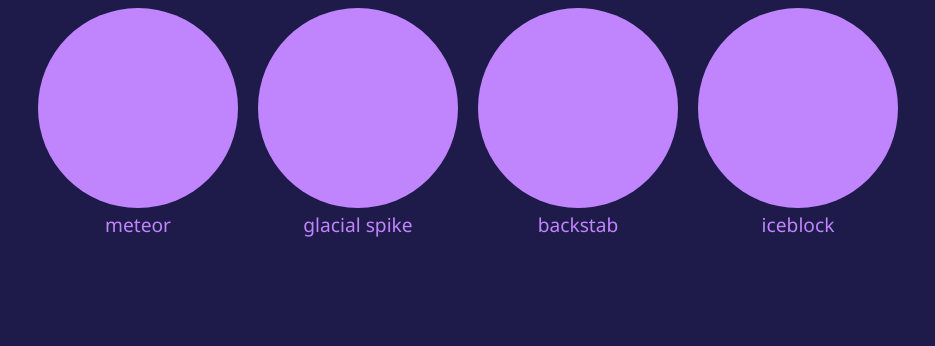
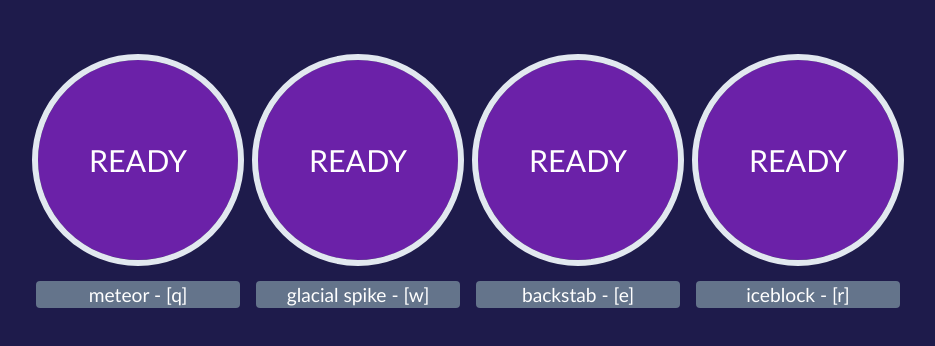
Before and after one commit to Tfines19/ability-cooldowns, a website built with Vite: page index.html in a window 1280 px wide. Shown: the whole page, without its empty margins (172-1107 px from the left). Built offline with nearby package versions, Linux system fonts and the light colour scheme.

Commit message:
more stuff

```diff
--- a/main.js
+++ b/main.js
@@ -22,12 +22,17 @@ abilities.forEach((ability) => {
   node.dataset.cooldown = ability.cooldown;
   node.dataset.key = ability.key;
   node.dataset.ready = ability.ready;
-  node.setAttribute("style", "--deg: 360deg");
+  node.style.setProperty("--deg", `${360}deg`);
+
+  const available = document.createElement("div");
+
+  available.className = "available";
+  available.textContent = "READY";
 
   const child = document.createElement("span");
-  child.textContent = ability.name;
+  child.textContent = ability.name + ` - [${ability.key}]`;
   child.className = "name";
-  // child.style.color = "var(--ready)";
+  node.appendChild(available);
   node.appendChild(child);
 
   nodes.push(node);
@@ -56,18 +61,19 @@ const keyHandler = (e) => {
   let angle = (progress / cooldown) * 360;
   let interval;
 
-  node.classList.add("cooldowntext");
-
   interval = setInterval(() => {
+    node.firstChild.classList.add("cooldowntext");
+    node.firstChild.textContent = "COOLDOWN";
     if (progress > 0) {
       ability.ready = false;
       progress -= decrementAmount;
       angle = (progress / cooldown) * 360;
-      node.setAttribute("style", `--deg: ${360 - angle}deg;`);
+      node.style.setProperty("--deg", `${360 - angle}deg`);
     } else {
       progress = cooldown;
       ability.ready = true;
-      node.classList.remove("cooldowntext");
+      node.firstChild.textContent = "READY";
+      node.firstChild.classList.remove("cooldowntext");
       clearInterval(interval);
     }
   }, intervalFrequency);
--- a/style.css
+++ b/style.css
@@ -1,14 +1,15 @@
 :root {
-  --ready: #c084fc;
-  --cooldown: #890e3f;
+  --ready: #6b21a8;
+  --border: #e2e8f0;
+  --cooldown: #3b0764;
   --deg: 360deg;
-  --text: #c084fc;
-  --text-cd: #be123c;
+  --text: white;
+  --text-cd: #fdba74;
 }
 
 body {
   background-color: #1e1b4b;
-  color: var(--ready);
+  color: var(--text);
 }
 
 .main {
@@ -20,6 +21,7 @@ body {
 .abilities {
   display: flex;
   height: 200px;
+  margin-top: 60px;
   gap: 20px;
   justify-content: center;
 }
@@ -31,19 +33,32 @@ body {
     var(--cooldown) var(--deg)
   );
   width: 200px;
+  outline: 6px solid var(--border);
   border-radius: 50%;
+  display: flex;
+  justify-content: center;
+  align-items: center;
+  font-size: 1.9rem;
 }
 
 .cooldowntext {
   color: var(--text-cd);
 }
 
+.available {
+  font-weight: 400;
+  font-family: "Gill Sans", "Gill Sans MT", Calibri, "Trebuchet MS", sans-serif;
+}
+
 .name {
   position: absolute;
-  bottom: -30px;
+  bottom: -48px;
+  background-color: #64748b;
+  border-radius: 4px;
+  padding: 2px;
   font-size: 1.2rem;
-  font-family: "Segoe UI", Tahoma, Geneva, Verdana, sans-serif;
-  font-weight: 500;
+  font-family: "Gill Sans", "Gill Sans MT", Calibri, "Trebuchet MS", sans-serif;
+  font-weight: 200;
   width: 100%;
   text-align: center;
 }
```
